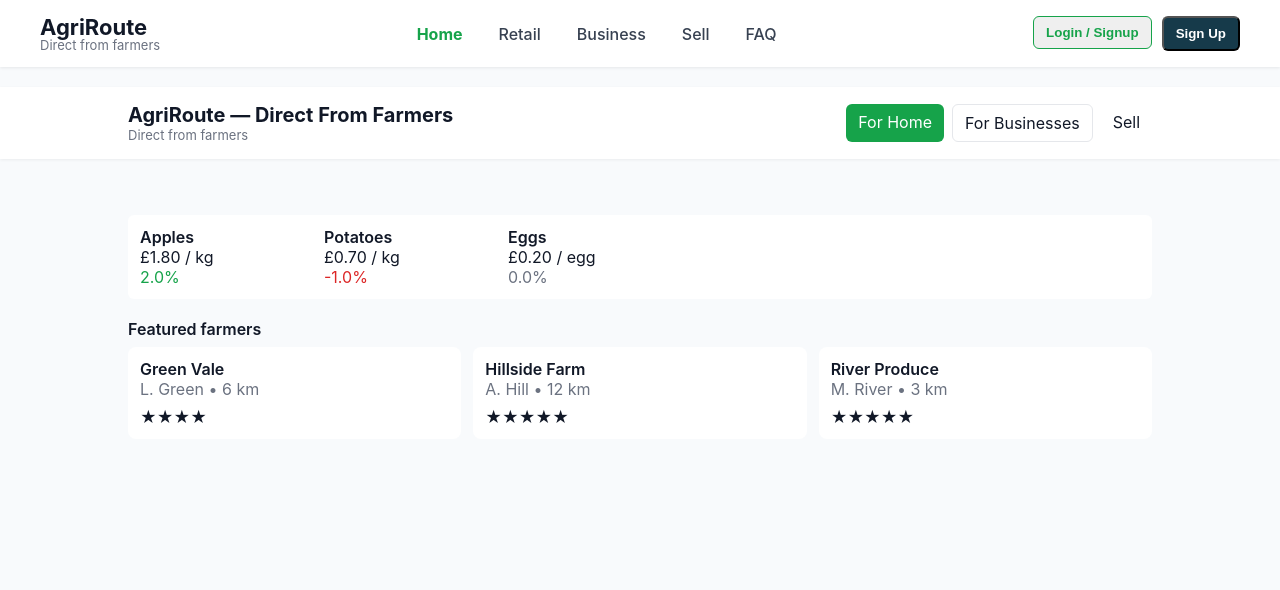
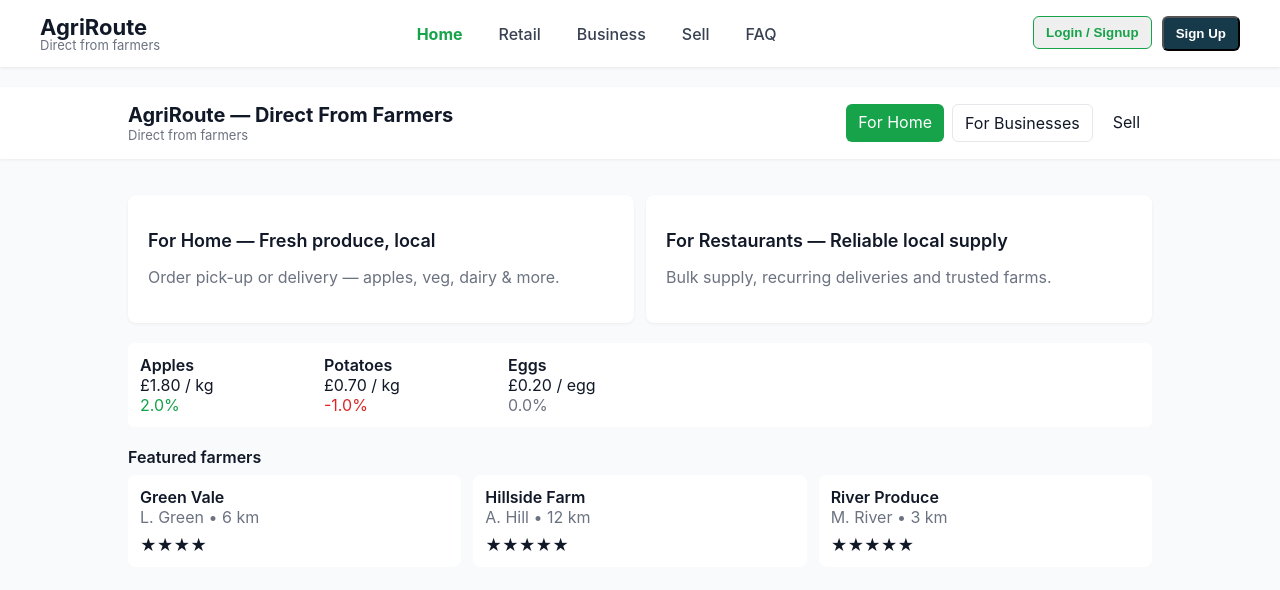
Before and after one commit to AgriRouteco/AgriRoute, a Next.js app: page / in a window 1280 px wide. Shown: the top 590 px of the page. Built offline with nearby package versions, Linux system fonts and the light colour scheme; no server answers.

Commit message:
Update index.js

```diff
--- a/pages/index.js
+++ b/pages/index.js
@@ -30,7 +30,16 @@ export default function Home() {
         </header>
 
         <main style={{maxWidth:1024, margin:'24px auto', padding:12}}>
-
+        <section style={{display:'grid', gridTemplateColumns:'1fr 1fr', gap:12}}>
+            <a href="/retail" style={{background:'#fff', padding:20, borderRadius:8, boxShadow:'0 1px 3px rgba(0,0,0,0.06)'}}>
+              <h2 style={{fontSize:18, fontWeight:600}}>For Home — Fresh produce, local</h2>
+              <p style={{color:'#6b7280'}}>Order pick-up or delivery — apples, veg, dairy & more.</p>
+            </a>
+            <a href="/business" style={{background:'#fff', padding:20, borderRadius:8, boxShadow:'0 1px 3px rgba(0,0,0,0.06)'}}>
+              <h2 style={{fontSize:18, fontWeight:600}}>For Restaurants — Reliable local supply</h2>
+              <p style={{color:'#6b7280'}}>Bulk supply, recurring deliveries and trusted farms.</p>
+            </a>
+          </section>
 
           <section style={{marginTop:20}}>
             <MarketTicker tickers={tickers} />
```
